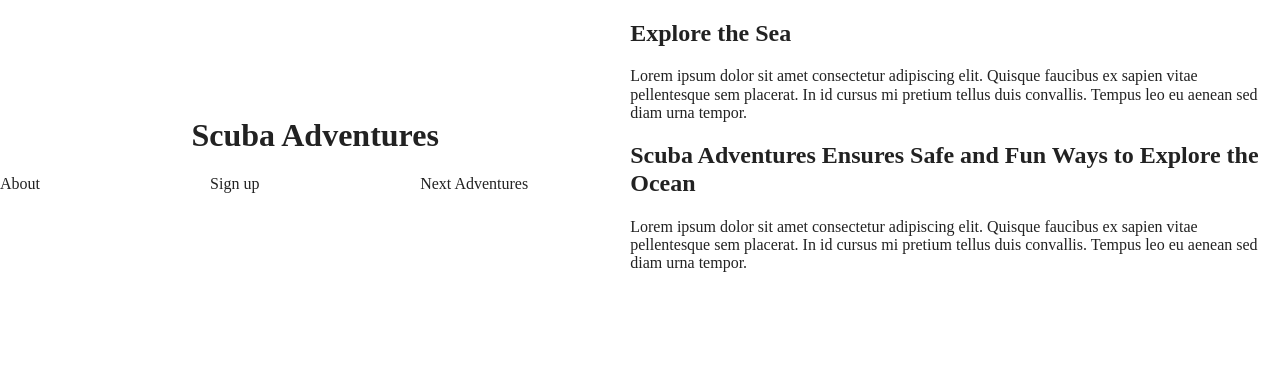
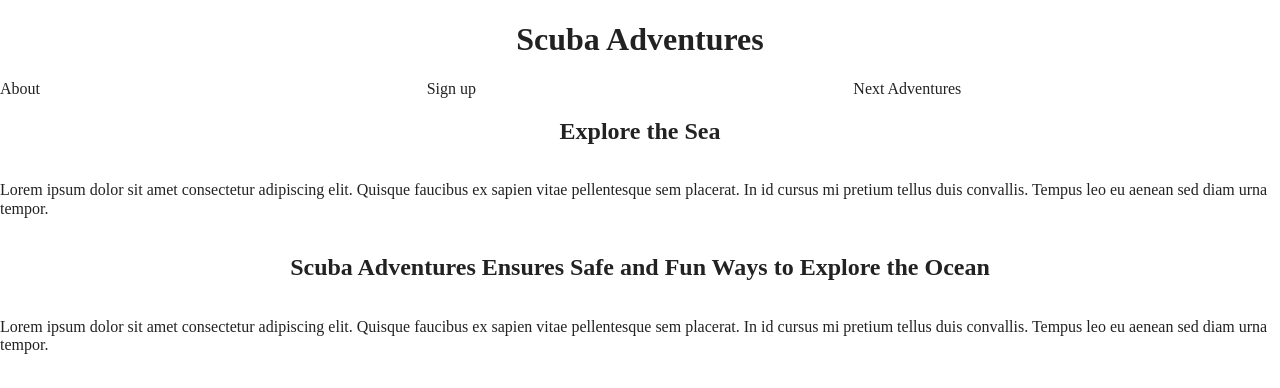
Before and after one commit to saxby-b/scuba-adventures, a website built with Parcel: page index.html in a window 1280 px wide. Built offline with nearby package versions, Linux system fonts and the light colour scheme.

Commit message:
Updated styles and added styles for about section

```diff
--- a/css/main.css
+++ b/css/main.css
@@ -96,6 +96,7 @@ body {
   display: flex;
   justify-content: center;
   align-items: center;
+  flex-flow: column wrap;
 }
 /*Header Styles*/
 header {
@@ -123,6 +124,14 @@ ul.navigation li {
   width: 100%;
   list-style-type: none;
 
+}
+/*About Section */
+#about {
+  display: flex;
+  justify-content: center;
+  align-items: center;
+  flex-flow: column wrap;
+  width: 100%;
 }
 
 /* ==========================================================================
```
